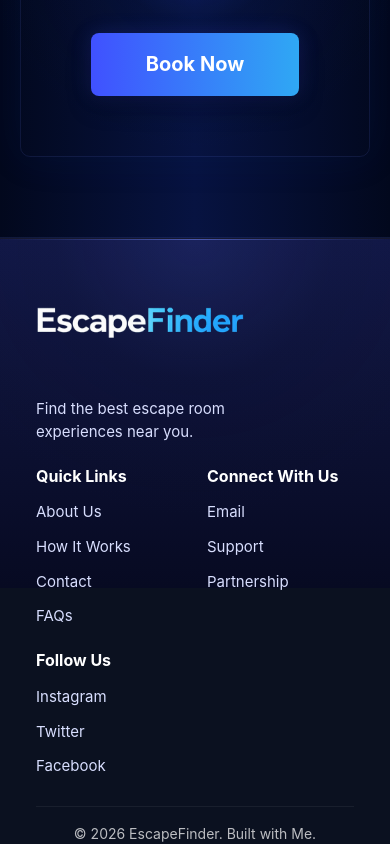
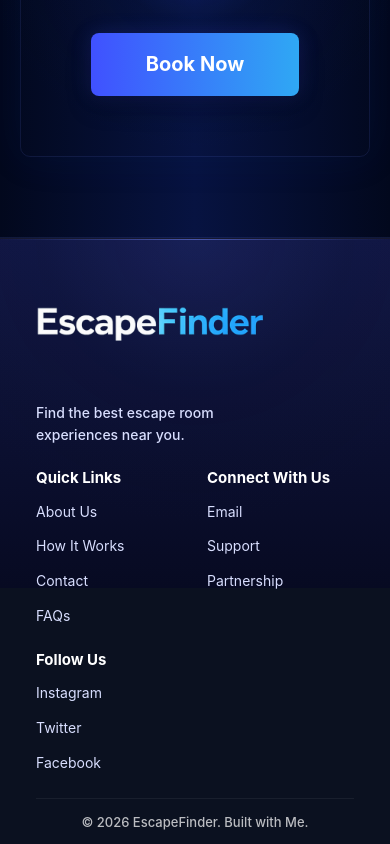
Before and after one commit to kiumars609/escape-finder, a React (Vite) app: page / in a window 390 px wide. Shown: the part 2195-3039 px from the top of the page. Built offline with nearby package versions, Linux system fonts and the light colour scheme.

Commit message:
Edit Footer

```diff
--- a/src/Components/Footer/Footer.jsx
+++ b/src/Components/Footer/Footer.jsx
@@ -6,12 +6,12 @@ export default function Footer() {
   return (
     <>
       <footer className="footer">
-      <div className="container">
+      <div className="container footer-container">
         <div className="row footer-row">
-          <div className="col-12 col-lg-4">
+          <div className="col-12 col-lg-5">
             <div className="footer-brand">
               <img src={logo} alt="EscapeFinder logo" className="footer-logo" />
-              <p className="footer-desc">
+              <p className="footer-desc mb-0">
                 Find the best escape room
                 <br />
                 experiences near you.
@@ -19,9 +19,9 @@ export default function Footer() {
             </div>
           </div>
 
-          <div className="col-6 col-md-4 col-lg-3">
+          <div className="col-6 col-md-4 col-lg-2">
             <h5 className="footer-title">Quick Links</h5>
-            <ul className="footer-list list-unstyled">
+            <ul className="footer-list list-unstyled mb-0">
               <li><a href="#">About Us</a></li>
               <li><a href="#">How It Works</a></li>
               <li><a href="#">Contact</a></li>
@@ -31,7 +31,7 @@ export default function Footer() {
 
           <div className="col-6 col-md-4 col-lg-2">
             <h5 className="footer-title">Connect With Us</h5>
-            <ul className="footer-list list-unstyled">
+            <ul className="footer-list list-unstyled mb-0">
               <li><a href="#">Email</a></li>
               <li><a href="#">Support</a></li>
               <li><a href="#">Partnership</a></li>
@@ -40,7 +40,7 @@ export default function Footer() {
 
           <div className="col-6 col-md-4 col-lg-3">
             <h5 className="footer-title">Follow Us</h5>
-            <ul className="footer-list list-unstyled">
+            <ul className="footer-list list-unstyled mb-0">
               <li><a href="#">Instagram</a></li>
               <li><a href="#">Twitter</a></li>
               <li><a href="#">Facebook</a></li>
@@ -49,7 +49,7 @@ export default function Footer() {
         </div>
 
         <div className="footer-bottom">
-          <p className="footer-copy">© 2026 EscapeFinder. Built with Me.</p>
+          <p className="footer-copy mb-0">© 2026 EscapeFinder. Built with Me.</p>
         </div>
       </div>
     </footer>
--- a/src/Components/Footer/style.css
+++ b/src/Components/Footer/style.css
@@ -75,49 +75,59 @@ footer a:hover {
 
 
 .footer {
-  padding: 42px 0 20px;
+  position: relative;
+  margin-top: 0;
+  padding: 32px 0 18px;
   background:
     radial-gradient(
       circle at 50% 0%,
-      rgba(84, 111, 255, 0.12) 0%,
-      rgba(20, 29, 86, 0.05) 35%,
-      transparent 70%
+      rgba(84, 111, 255, 0.1) 0%,
+      rgba(20, 29, 86, 0.04) 38%,
+      transparent 72%
     ),
-    linear-gradient(180deg, #121846 0%, #070a22 100%);
+    linear-gradient(180deg, #111744 0%, #070a22 100%);
   border-top: 1px solid rgba(255, 255, 255, 0.06);
 }
 
+.footer-container {
+  max-width: 1080px;
+}
+
 .footer-row {
-  align-items: start;
-  row-gap: 28px;
+  align-items: flex-start;
+  row-gap: 18px;
 }
 
 .footer-brand {
-  padding-right: 30px;
+  display: flex;
+  flex-direction: column;
+  align-items: flex-start;
+  padding-top: 34px;
 }
 
 .footer-logo {
   width: 100%;
-  max-width: 230px;
+  max-width: 260px;
   height: auto;
   display: block;
-  margin-bottom: 22px;
+  margin-bottom: 20px;
 }
 
 .footer-desc {
-  margin: 0;
+  max-width: 290px;
   color: #d8defe;
-  font-size: 16px;
-  line-height: 1.55;
-  max-width: 260px;
+  font-size: 15px;
+  line-height: 1.6;
+  font-weight: 500;
 }
 
 .footer-title {
   margin: 0 0 14px;
   color: #ffffff;
-  font-size: 17px;
+  font-size: 16px;
   font-weight: 700;
   line-height: 1.35;
+  white-space: nowrap;
 }
 
 .footer-list {
@@ -136,41 +146,41 @@ footer a:hover {
 .footer-list a {
   color: #d8defe;
   text-decoration: none;
-  font-size: 16px;
+  font-size: 15px;
   line-height: 1.5;
-  transition: color 0.2s ease;
+  transition: color 0.2s ease, opacity 0.2s ease;
 }
 
 .footer-list a:hover {
-  color: #6fb0ff;
+  color: #75b6ff;
 }
 
 .footer-bottom {
-  margin-top: 28px;
-  padding-top: 16px;
+  margin-top: 24px;
+  padding-top: 14px;
   border-top: 1px solid rgba(255, 255, 255, 0.06);
   text-align: center;
 }
 
 .footer-copy {
-  margin: 0;
   color: rgba(255, 255, 255, 0.72);
-  font-size: 15px;
-  line-height: 1.5;
+  font-size: 14px;
+  line-height: 1.45;
+  font-weight: 500;
 }
 
 @media (max-width: 991.98px) {
   .footer {
-    padding: 34px 0 18px;
+    padding: 28px 0 16px;
   }
 
   .footer-brand {
-    padding-right: 0;
+    padding-top: 0;
   }
 
   .footer-logo {
-    max-width: 210px;
-    margin-bottom: 18px;
+    max-width: 230px;
+    margin-bottom: 16px;
   }
 
   .footer-desc {
@@ -180,7 +190,7 @@ footer a:hover {
 
 @media (max-width: 767.98px) {
   .footer {
-    padding: 28px 0 16px;
+    padding: 24px 0 14px;
   }
 
   .footer-row {
@@ -188,16 +198,17 @@ footer a:hover {
   }
 
   .footer-title {
-    font-size: 16px;
-    margin-bottom: 12px;
+    font-size: 15px;
+    margin-bottom: 10px;
+    white-space: normal;
   }
 
   .footer-list a,
   .footer-desc {
-    font-size: 15px;
+    font-size: 14px;
   }
 
   .footer-copy {
-    font-size: 14px;
+    font-size: 13px;
   }
 }
```
